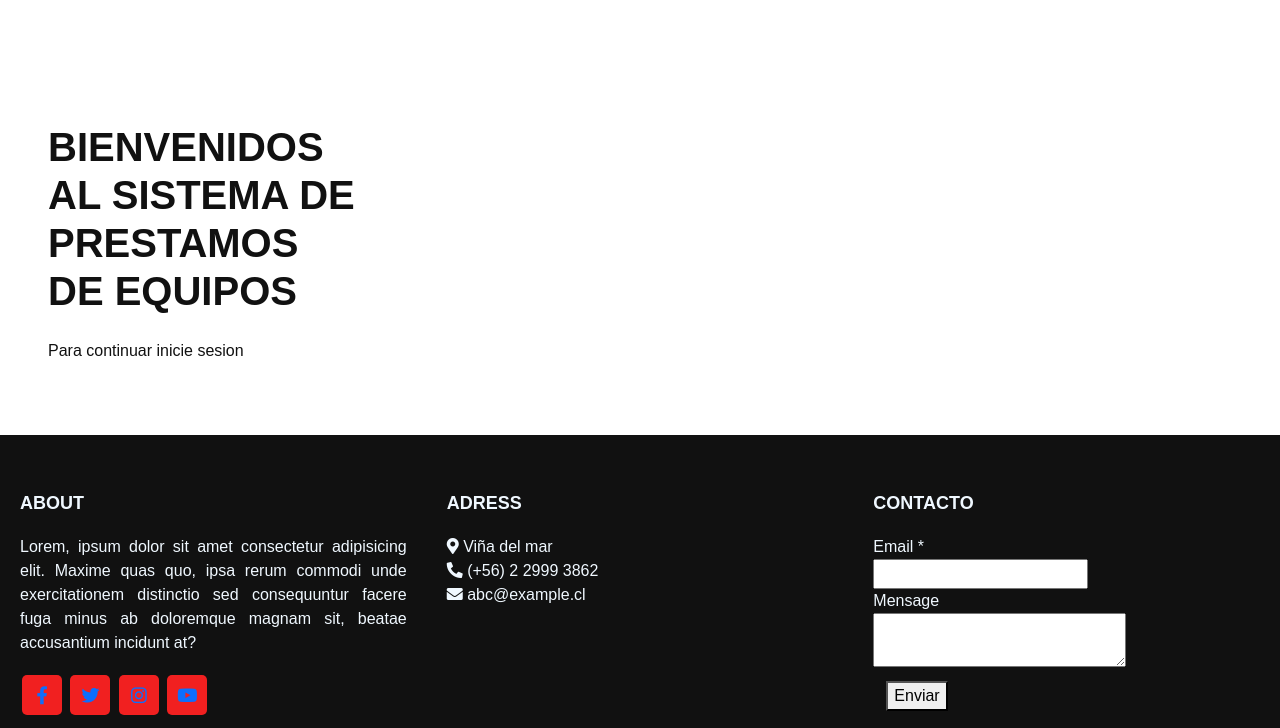
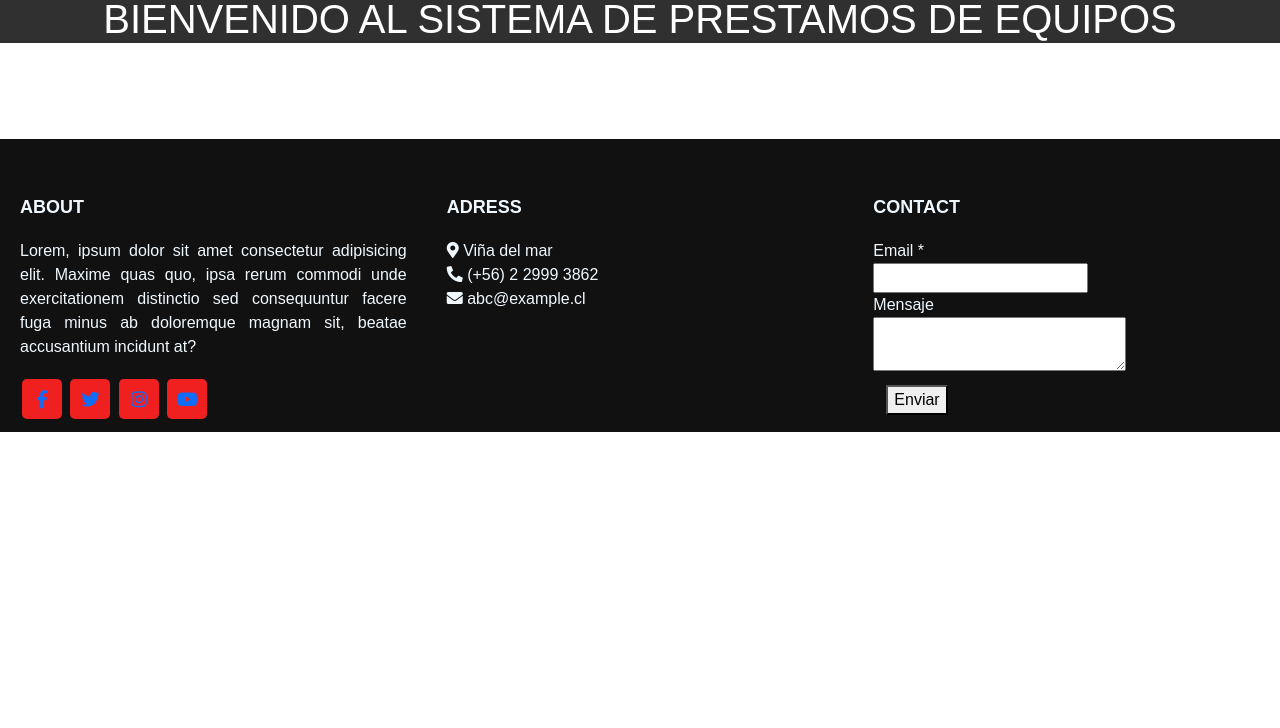
Before and after one commit to Michael1996aml/prestamosEquipos, a Django app: page / in a window 1280 px wide. Shown: the part 167-895 px from the top of the page. After the commit the page ends 599 px from the top, so only its background shows below. Run offline with Django 3.2, Linux system fonts and the light colour scheme; data that the repository does not hold is empty; some libraries are stand-ins or nearby versions.

Commit message:
Modificacion de los templates

```diff
--- a/web_pres/core/static/css/style.css
+++ b/web_pres/core/static/css/style.css
@@ -1,3 +1,11 @@
+.titlee{
+    font-size: 1.125rem;
+    font-weight: 600;
+    text-transform: uppercase;
+    background: #303030;
+    color: white;
+}
+
 body{
 
     color: #111;
--- a/web_pres/core/templates/base.html
+++ b/web_pres/core/templates/base.html
@@ -15,21 +15,20 @@
   <header class="bg-dark  text-center">
     <nav class="navbar navbar-expand-lg navbar-light bg-transparent ">
       <div class="container-fluid">
-        <a class="navbar-brand" href="#"><img class="img-logo" src="{% static 'img/logo.png' %}" alt="">Prestamos
+        <a class="navbar-brand text-white mr-5" href="#"><img class="img-logo" src="{% static 'img/logo.png' %}" alt="">Prestamos
           inc</a>
         <button class="navbar-toggler" type="button" data-toggle="collapse" data-target="#navbarNavAltMarkup"
           aria-controls="navbarNavAltMarkup" aria-expanded="false" aria-label="Toggle navigation">
           <span class="navbar-toggler-icon"></span>
         </button>
-        <div class="collapse navbar-collapse" id="navbarNavAltMarkup">
-          <div class="navbar-nav">
+        <div class="collapse navbar-collapse " id="navbarNavAltMarkup">
+          <div class="navbar-nav ">
 
             <a class="nav-link text-white {% if request.path == '/' %} active {% endif %}" aria-current="page"
               href="{% url 'home' %}">Home</a>
-            <a class="nav-link  text-white{% if request.path == '/equipos/' %} active {% endif %}"
+            <a class="nav-link  text-white {% if request.path == '/equipos/' %} active {% endif %}"
               href="{% url 'equipos' %}">Equipos de prestamos</a>
-            <a class="nav-link  text-white{% if request.path == '/contacto/' %} active {% endif %}"
-              href="{% url 'pag3' %}">Contacto</a>
+
           </div>
         </div>
       </div>
@@ -44,10 +43,10 @@
           <div class="content">
             <p>Lorem, ipsum dolor sit amet consectetur adipisicing elit. Maxime quas quo, ipsa rerum commodi unde exercitationem distinctio sed consequuntur facere fuga minus ab doloremque magnam sit, beatae accusantium incidunt at?</p>
             <div class="social">
-              <a href=""><span class="fab fa-facebook-f"></span></a>
-              <a href=""><span class="fab fa-twitter"></span></a>
-              <a href=""><span class="fab fa-instagram"></span></a>
-              <a href=""><span class="fab fa-youtube"></span></a>
+              <a href="https://www.facebook.com/DuocUC.SedeVinadelMar"><span class="fab fa-facebook-f"></span></a>
+              <a href="https://twitter.com/DuocUC?ref_src=twsrc%5Egoogle%7Ctwcamp%5Eserp%7Ctwgr%5Eauthor"><span class="fab fa-twitter"></span></a>
+              <a href="https://www.instagram.com/duocuc_cl/?hl=es-la"><span class="fab fa-instagram"></span></a>
+              <a href="https://www.youtube.com/c/DuocUCvideos/featured"><span class="fab fa-youtube"></span></a>
             </div>
           </div>
         </div>
@@ -69,7 +68,7 @@
           </div>
         </div>
         <div class="right box">
-          <h2>Contacto</h2>
+          <h2>Contact</h2>
           <div class="content">
             <form action="#">
               <div class="email">
@@ -77,7 +76,7 @@
               <input type="email" required>
               </div>
               <div class="msg">
-                <div class="text">Mensage</div>
+                <div class="text">Mensaje</div>
                 <textarea cols="25" rows="2" requirted></textarea>
               </div>
               <div class="btn">
--- a/web_pres/core/templates/home.html
+++ b/web_pres/core/templates/home.html
@@ -1,18 +1,11 @@
 {% extends 'base.html' %}
 {% block content %}
+    <header>
+      <div class="text-center mb-5 mt-3 titlee">
+        <h1>Bienvenido al sistema de prestamos de equipos</h1>
+      </div>
+    </header>
 <main>
-  <div class="row no-gutters">
-    <div class="col-lg-4 d-flex">
-      <div class="container align-self-center px-5 content mt-5">
-        <h1 class="text-uppercase font-weight-bold mb-4 mt-5 pt-5">
-          Bienvenidos al sistema de prestamos de equipos
-        </h1>
-        <p class="lead-xl mb-4">
-          Para continuar inicie sesion
-        </p>
-      </div>
-    </div>
-  </div>
   <section class="container-fluid">
     <div class="row no-gutters">
       <div class="col-lg-6 col-md-6 col-sm-12 mx-auto">
@@ -22,14 +15,11 @@
             {% for p in equipos %}
             <div class="carousel-item {% if forloop.counter == 1 %} active{% endif %}">
               <img src="{{p.imagen}}" class="d-block w-100 img-a" alt="...">
-              <div class="carousel-caption d-none d-md-block">
-                <h5>{{p.titulo}}</h5>
-                <p></p>
-              </div>
+
             </div>
             {% endfor %}
           </div>
-          <a class="carousel-control-prev" href="#carouselExampleCaptions" role="button" data-slide="prev">
+          <a class="carousel-control-prev " href="#carouselExampleCaptions" role="button" data-slide="prev">
             <span class="carousel-control-prev-icon" aria-hidden="true"></span>
             <span class="visually-hidden">Previous</span>
           </a>
--- a/web_pres/equipos/templates/equipos.html
+++ b/web_pres/equipos/templates/equipos.html
@@ -14,7 +14,8 @@
                     </div>
                     <div class="card-footer bg-dark ">
                         <i class="far fa-thumbs-up icono-dis text-white "></i>
-                        <h3 class="badge bg-white text-dark">Disponible</h3>
+                        <h3 class="badge bg-success text-dark text-white mr-5">Disponible</h3>
+                        <a href="{% url 'equipo' p.id %}"><button type="button" class="btn btn-danger ml-5">Ver Detalle</button></a>
                     </div>
                 </div>
             </div>
--- a/web_pres/equipos/templates/ver_equipos.html
+++ b/web_pres/equipos/templates/ver_equipos.html
@@ -6,7 +6,8 @@
             <div class="col-lg-6 col-ms-8 col-sm-12 mx-auto">
                 <div class="row bg-dark text-white">
                     <div class="col-sm-12 text-center">
-                        <h1>{{equipo.titulo}}</h1>
+                        <a href="{% url 'equipos' %}" class="ml-3 text-white"><i class="fas fa-arrow-left h1 "></i></a>
+                        <span class="h1 ml-5">{{equipo.titulo}}</span>
                     </div>
                 </div>
                 <div class="row">
```
